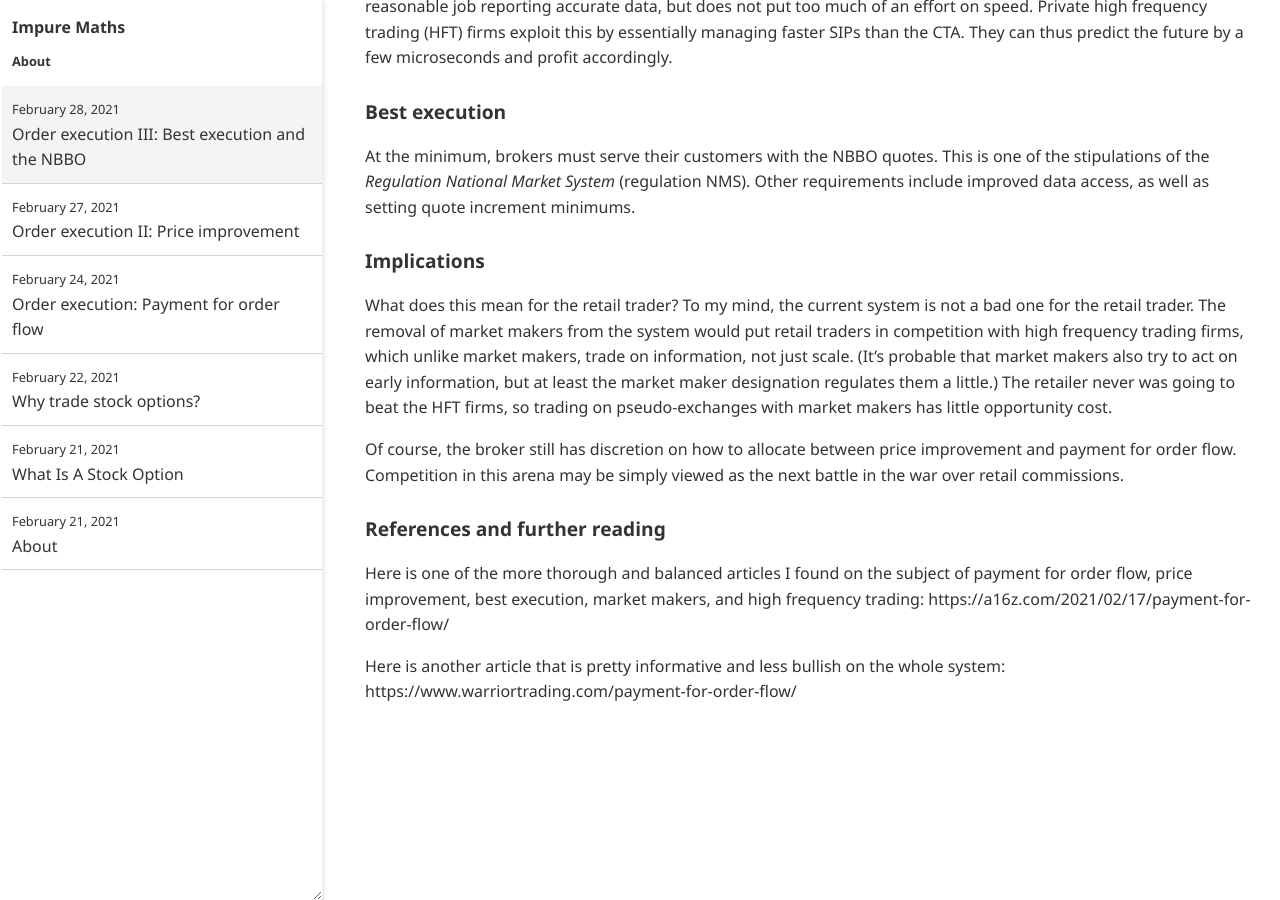
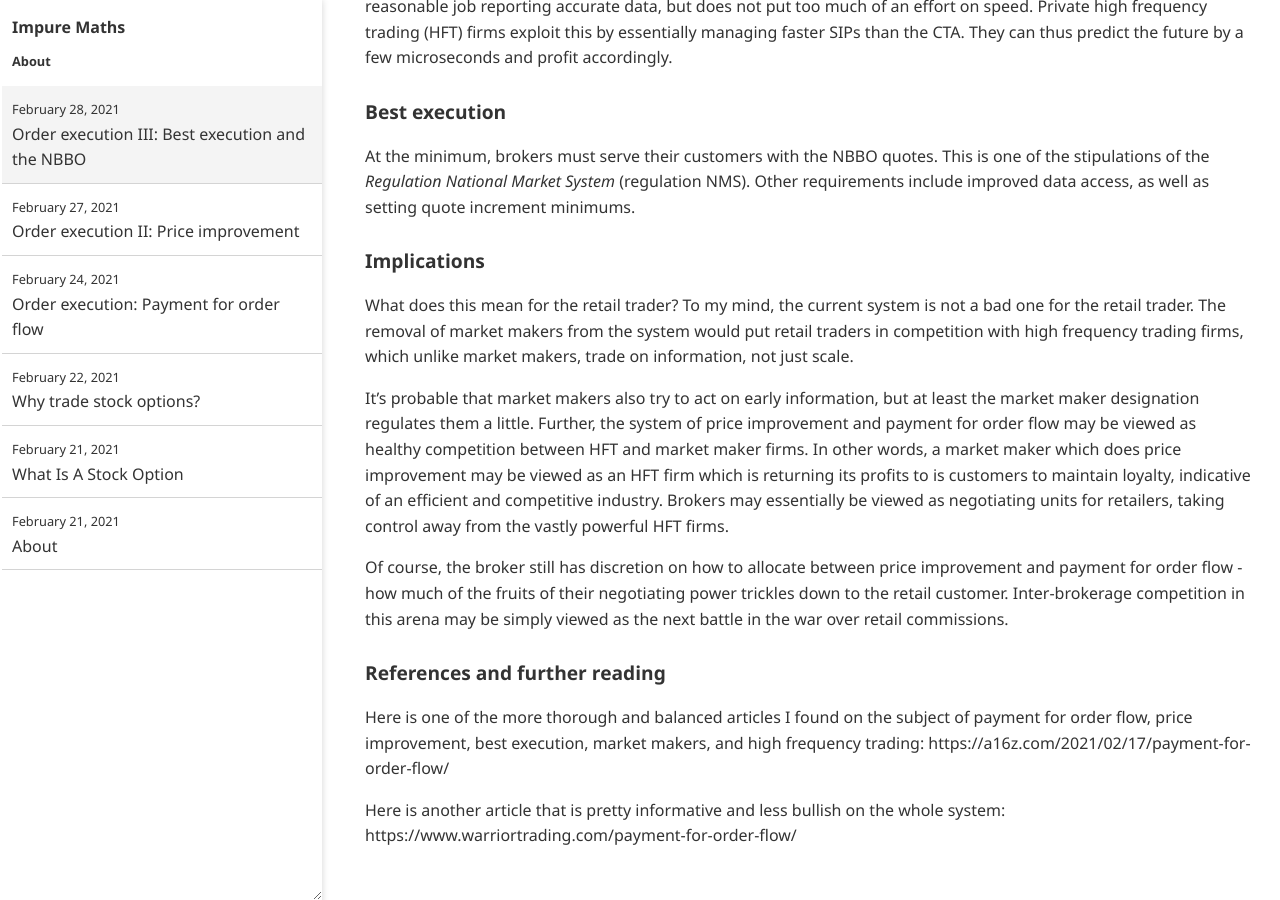
Before and after one commit to impuremaths/impuremaths.github.io, a Jekyll site: the page built from _posts/2021-02-28-order-execution-iii.md, in a window 1280 px wide and 900 px high, scrolled down 661 px. Built offline with Jekyll 4.4.1, drawn with Linux system fonts in a browser that asks for light colours; before the commit the page ends 1417 px from its top, so only the background shows below that.

Commit message:
Update 2021-02-28-order-execution-iii.md

```diff
--- a/_posts/2021-02-28-order-execution-iii.md
+++ b/_posts/2021-02-28-order-execution-iii.md
@@ -20,9 +20,11 @@ At the minimum, brokers must serve their customers with the NBBO quotes. This is
 
 ### Implications
 
-What does this mean for the retail trader? To my mind, the current system is not a bad one for the retail trader. The removal of market makers from the system would put retail traders in competition with high frequency trading firms, which unlike market makers, trade on information, not just scale. (It's probable that market makers also try to act on early information, but at least the market maker designation regulates them a little.) The retailer never was going to beat the HFT firms, so trading on pseudo-exchanges with market makers has little opportunity cost.
+What does this mean for the retail trader? To my mind, the current system is not a bad one for the retail trader. The removal of market makers from the system would put retail traders in competition with high frequency trading firms, which unlike market makers, trade on information, not just scale.
 
-Of course, the broker still has discretion on how to allocate between price improvement and payment for order flow. Competition in this arena may be simply viewed as the next battle in the war over retail commissions.
+It's probable that market makers also try to act on early information, but at least the market maker designation regulates them a little. Further, the system of price improvement and payment for order flow may be viewed as healthy competition between HFT and market maker firms. In other words, a market maker which does price improvement may be viewed as an HFT firm which is returning its profits to is customers to maintain loyalty, indicative of an efficient and competitive industry. Brokers may essentially be viewed as negotiating units for retailers, taking control away from the vastly powerful HFT firms.
+
+Of course, the broker still has discretion on how to allocate between price improvement and payment for order flow - how much of the fruits of their negotiating power trickles down to the retail customer. Inter-brokerage competition in this arena may be simply viewed as the next battle in the war over retail commissions.
 
 
 ### References and further reading
```
